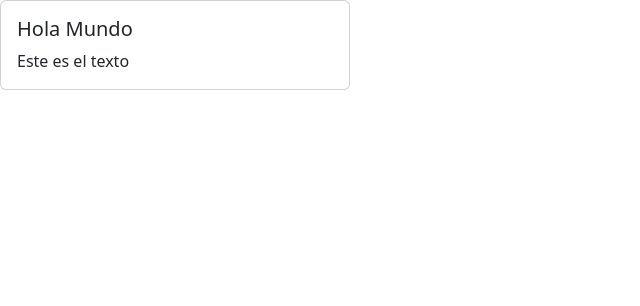
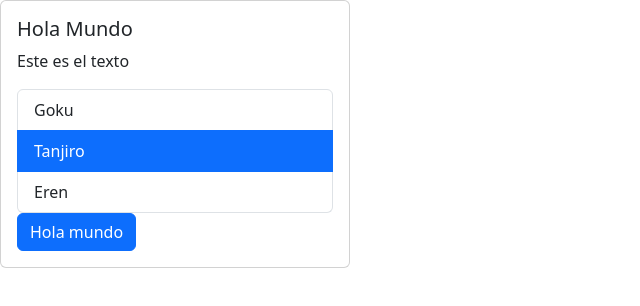
Before and after one commit to juanexgue/holamundo_react, a React (Vite) app: page / in a window 1280 px wide. Shown: the top 306 px of the page, without its empty margins (0-640 px from the left). Built offline with nearby package versions, Linux system fonts and the light colour scheme.

Commit message:
botón de carga

```diff
--- a/src/App.tsx
+++ b/src/App.tsx
@@ -1,9 +1,14 @@
 import Card, { CardBody } from "./components/Card";
+import Button from "./components/Button";
 import List from "./components/List";
+import { useState } from "react";
 
 
 function App() {
-  const list: string[] = [] /*"Goku", "Tanjiro", "Eren" */
+const [isLoading, setIsLoading] = useState(false);
+const handleClick = () => setIsLoading(!isLoading);
+
+  const list: string[] = ["Goku", "Tanjiro", "Eren"] /*"Goku", "Tanjiro", "Eren" */
 
   const handleSelect = (elemento: string) => {
     console.log("imprimiendo", elemento);
@@ -15,6 +20,10 @@ function App() {
     <Card>
       <CardBody title="Hola Mundo" text="Este es el texto" />
       {contenido}
+
+      <Button isLoading={isLoading} onClick={handleClick}>
+        Hola mundo
+      </Button>
     </Card>
   );
 
--- /dev/null
+++ b/src/components/Button.tsx
@@ -0,0 +1,21 @@
+import { ReactNode } from "react"
+
+type Props = {
+  children: ReactNode
+  isLoading: boolean;
+  onClick: () => void;
+}
+
+function Button({ children, isLoading, onClick }: Props) {
+  return (
+    <button
+    onClick={onClick}
+    disabled={isLoading}
+    type="button"
+    className={`btn btn-${isLoading ? "secondary" : "primary"}`}>
+    {isLoading ? "Cargando..." : children}
+    </button>
+  );
+}
+
+export default Button
```
